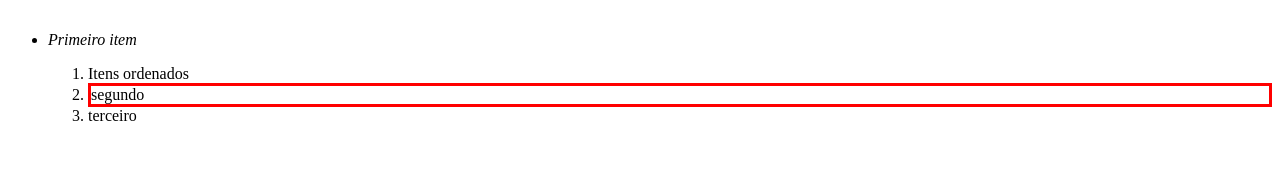
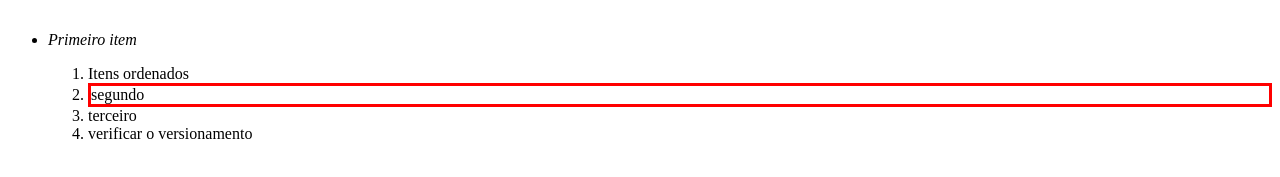
Before and after one commit to cabonatte/meu-primeiro-site, a plain HTML site: page index.html in a window 1280 px wide. Shown: the part 421-598 px from the top of the page. Drawn offline with Linux system fonts and the light colour scheme.

Commit message:
segundo commit

```diff
--- a/index.html
+++ b/index.html
@@ -15,6 +15,7 @@
 		<li>Itens ordenados</li>
 		<li style="border-style: solid; border-color:red">segundo</li>
 		<li>terceiro</li>
+		<li>verificar o versionamento</li>
 	</ol>
 
 </ul>
```
